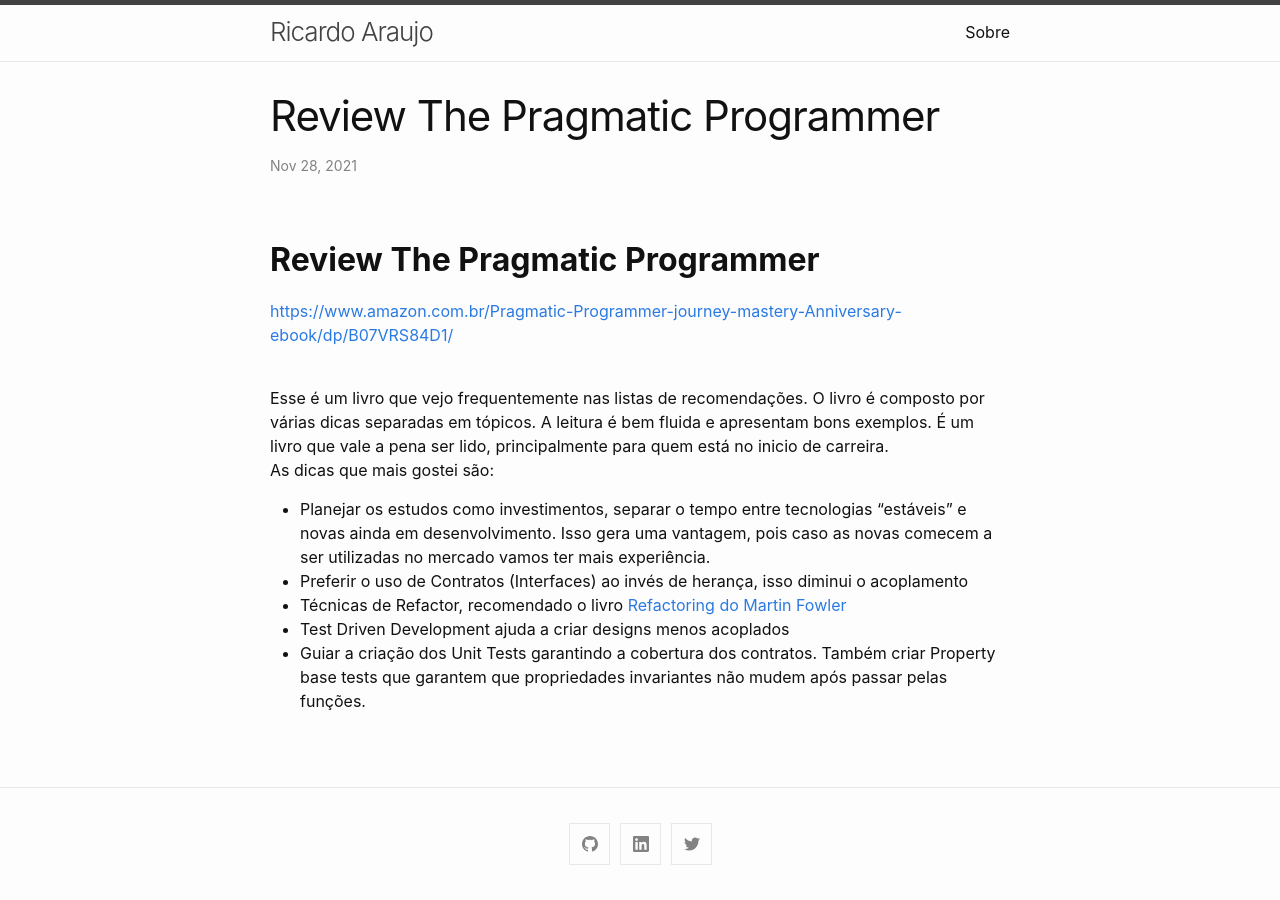
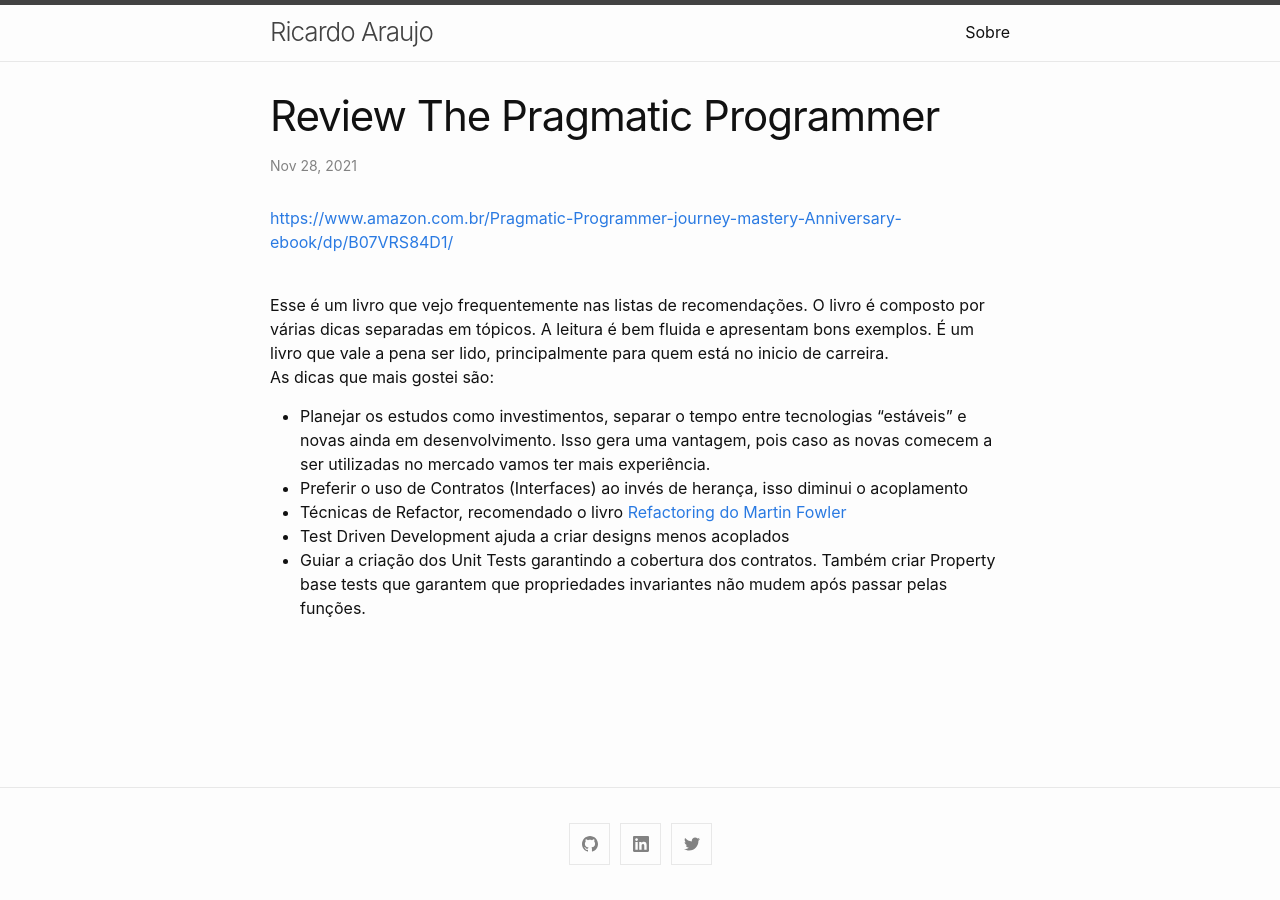
Before and after one commit to ricardorda/ricardorda.github.io, a Jekyll site: the page built from _posts/2021-11-28-Review-Pragmatic-Programmer.md, in a window 1280 px wide. Built offline with Jekyll 4.4.1, drawn with Linux system fonts in a browser that asks for light colours.

Commit message:
Ajuste review pragmatic programmer

```diff
--- a/_posts/2021-11-28-Review-Pragmatic-Programmer.md
+++ b/_posts/2021-11-28-Review-Pragmatic-Programmer.md
@@ -6,8 +6,6 @@ tags: [Books]
 categories: [Books]
 
 ---
-
-## **Review The Pragmatic Programmer**
 
 <https://www.amazon.com.br/Pragmatic-Programmer-journey-mastery-Anniversary-ebook/dp/B07VRS84D1/>
 
```
